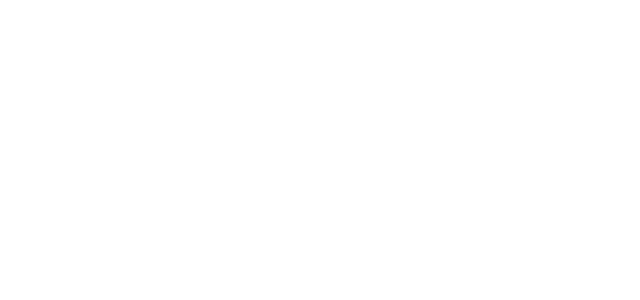
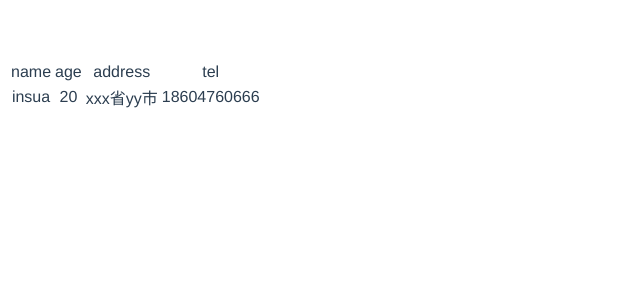
Before and after one commit to Insua/vue-demo, a Vue app: page /#/v-for-object in a window 1280 px wide. Shown: the top 300 px of the page, without its empty margins (0-640 px from the left). Built offline with nearby package versions, Linux system fonts and the light colour scheme.

Commit message:
Fix my stupidness

```diff
--- /dev/null
+++ b/src/components/Routes.vue
@@ -0,0 +1,13 @@
+<template>
+    <div>
+        <p><router-link to="/template-v-for">Template V-for</router-link></p>
+        <p><router-link to="/v-for-object">V-for Object</router-link></p>
+    </div>
+</template>
+
+<script>
+</script>
+
+<style>
+
+</style>
--- /dev/null
+++ b/src/components/TemplateVFor.vue
@@ -0,0 +1,34 @@
+<template>
+    <div>
+        <template v-for="item in list">
+            <p>{{ item.content }}</p>
+            <img :src="item.img" alt="">
+            <p class="divider"></p>
+        </template>
+    </div>
+</template>
+
+<script>
+    export default {
+        data () {
+            return {
+                list: [
+                    {content: 'insua',img: 'https://ss0.bdstatic.com/5aV1bjqh_Q23odCf/static/superman/img/logo/bd_logo1_31bdc765.png'},
+                    {content: 'xeneizes',img: 'https://gss0.bdstatic.com/5eR1dDebRNRTm2_p8IuM_a/res/img/richanglogo168_24.png'},
+                ]
+            }
+        }
+    }
+</script>
+
+<style>
+    body,html{
+        width: 100%;
+        height: 100%;
+    }
+    .divider{
+        width: 100%;
+        height: 1px;
+        background: black;
+    }
+</style>
--- /dev/null
+++ b/src/components/VForObject.vue
@@ -0,0 +1,42 @@
+<template>
+    <table>
+        <template>
+            <tr>
+                <td v-for="(value,key,index) in memberDetail">{{ key }}</td>
+            </tr>
+            <tr>
+                <td v-for="(value,key,index) in memberDetail">{{ value }}</td>
+            </tr>
+        </template>
+    </table>
+</template>
+
+<script>
+    export default{
+        created () {
+            this.memberDetail = {
+                name: 'insua',
+                age: 20,
+                address: 'xxx省yy市',
+                tel: '18604760666'
+            }
+        },
+        data () {
+            return {
+                memberDetail: {}
+            }
+        }
+    }
+</script>
+
+<style>
+    body,html{
+        width: 100%;
+        height: 100%
+    }
+    .divider{
+        width: 100%;
+        height: 1px;
+        background: black;
+    }
+</style>
--- a/src/router/index.js
+++ b/src/router/index.js
@@ -1,5 +1,6 @@
 import Vue from 'vue'
 import Router from 'vue-router'
+import Routes from '@/components/Routes'
 // import Hello from '@/components/Hello'
 // import Text from '@/components/Text'
 // import VOnce from '@/components/VOnce'
@@ -8,16 +9,28 @@
 // import JsExpression from '@/components/JsExpression'
 // import Filter from '@/components/Filter'
 // import FilterAndBind from '@/components/FilterAndBind'
-import ArrayRender from '@/components/ArrayRender'
+// import ArrayRender from '@/components/ArrayRender'
+import TemplateVFor from '@/components/TemplateVFor'
+import VForObject from '@/components/VForObject'
 
-Vue.use(Router)
+Vue.use(Router);
 
 export default new Router({
   routes: [
     {
       path: '/',
-      name: 'ArrayRender',
-      component: ArrayRender
-    }
+      name: 'Routes',
+      component: Routes
+    },
+      {
+          path: '/template-v-for',
+          name: 'TemplateVFor',
+          component: TemplateVFor,
+      },
+      {
+          path: '/v-for-object',
+          name: 'VForObject',
+          component: VForObject
+      }
   ]
 })
```
